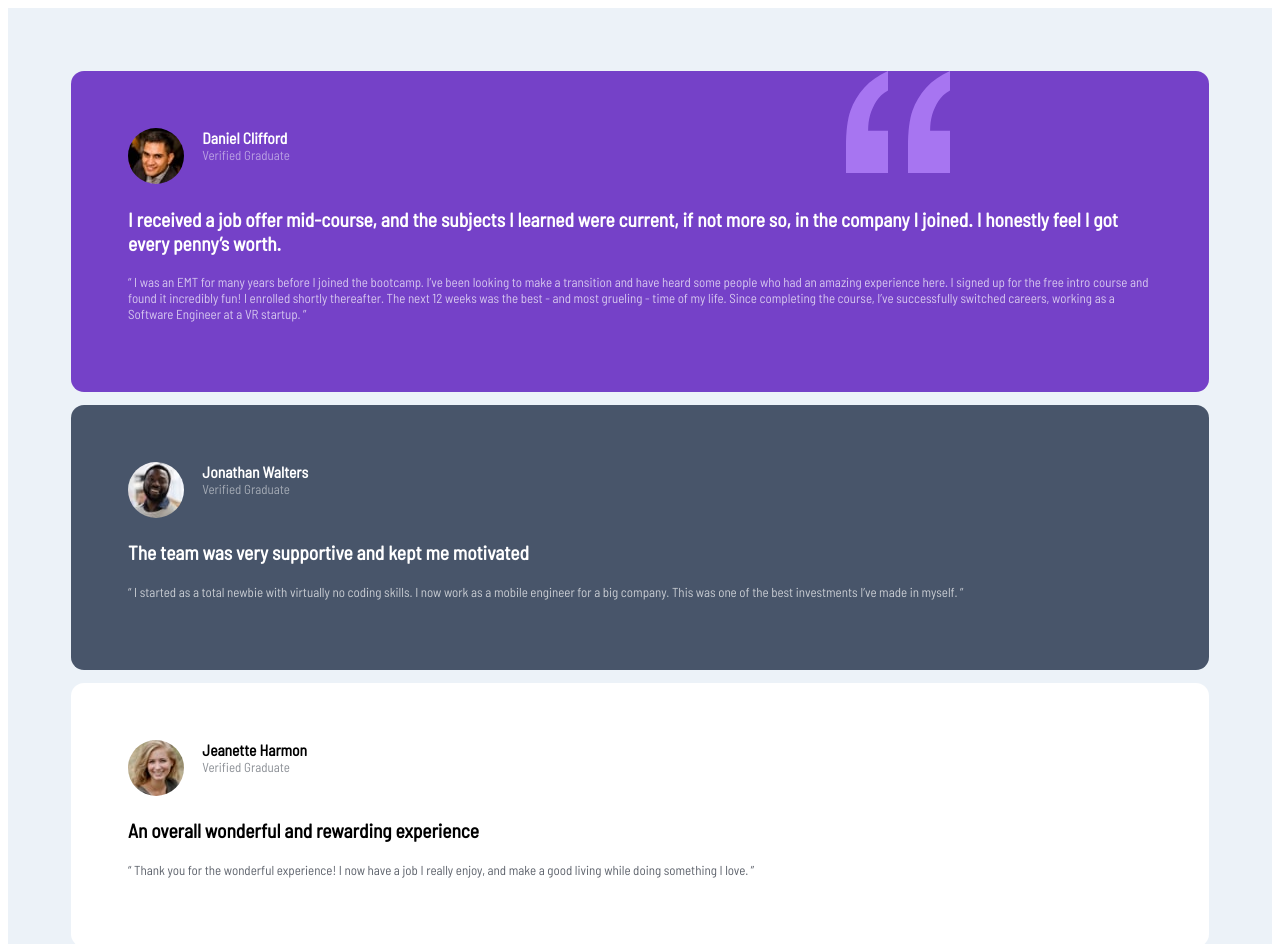
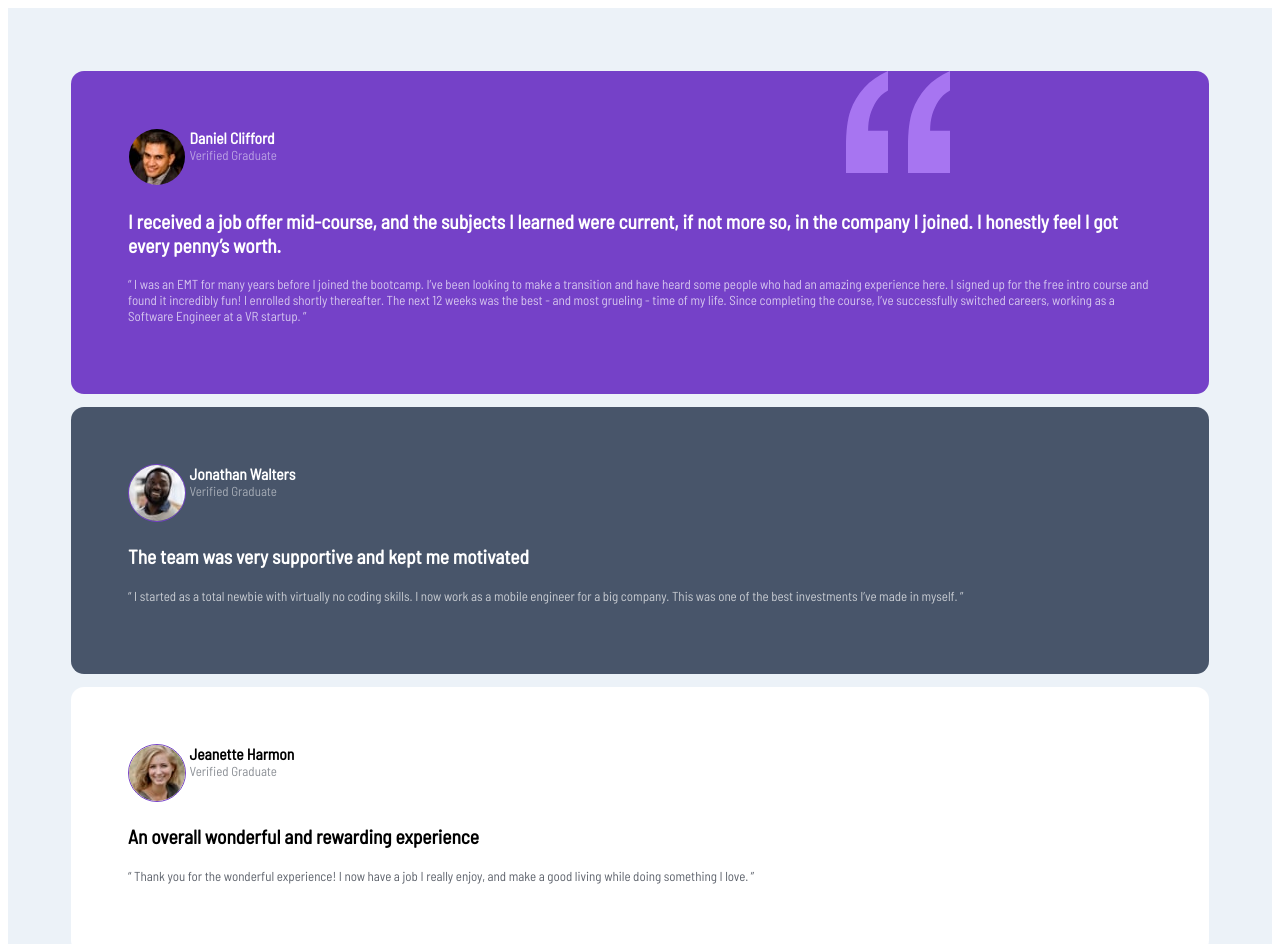
Before and after one commit to kania0507/testimonials, a website: page index.html in a window 1280 px wide. Shown: the top 944 px of the page. Drawn offline with Linux system fonts and the light colour scheme.

Commit message:
Checking styles

```diff
--- a/scss/style.scss
+++ b/scss/style.scss
@@ -4,6 +4,7 @@
 body {
   font-family: 'Barlow Semi Condensed', sans-serif;
   font-size: 13px;
+  font-weight: 500;
 }
 
 .testimonials {
@@ -26,13 +27,14 @@ body {
 
 
         &__image {
-          max-width: 4vw;
+          max-width: 3vw;
           display: inline-block;
           vertical-align: top;
           margin-right: 2%;
 
           img {
             border-radius: 50%;
+            border: 1px solid $violet;
           }
         }
          &__text {
@@ -52,6 +54,7 @@ body {
           }
           .shortm {
             font-size: 1.5em;
+            font-weight: 600;
           }
 
           &__light {
@@ -110,7 +113,7 @@ body {
         color: $white;
       }
 
-      @media (min-width: 1440px) {
+      @media (min-width: 110.77em) {
         display: grid;
         grid-gap: 2em;
 
```
Also changed, not shown: css/style.css.
